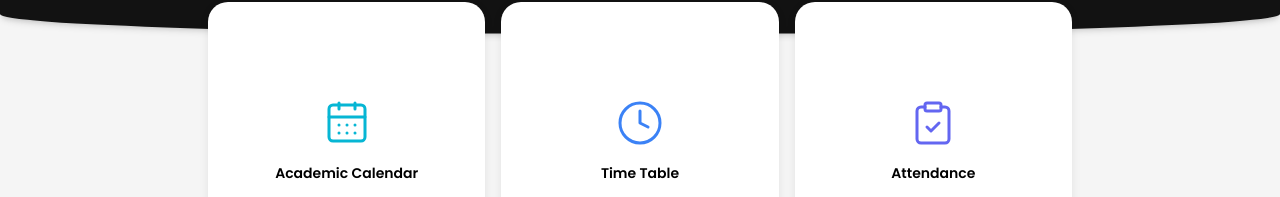
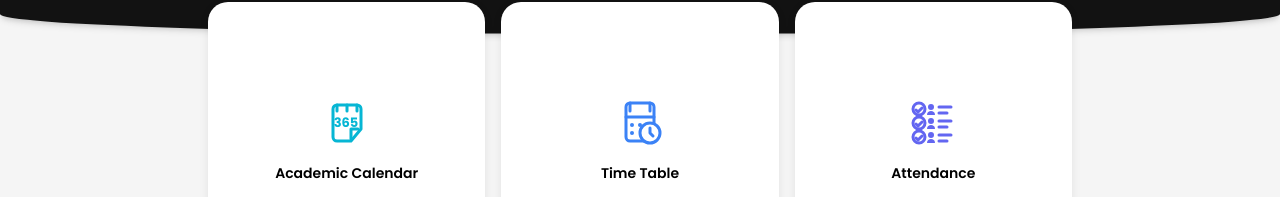
Before and after one commit to jatin8469/attendence-app, a React (Vite) app: page /dashboard in a window 1280 px wide. Shown: the part 226-423 px from the top of the page. Built offline with nearby package versions, Linux system fonts and the light colour scheme.

Commit message:
Create custom SVGs for first 3 cards to perfectly mirror the screenshot

```diff
--- /dev/null
+++ b/src/components/CustomIcons.jsx
@@ -0,0 +1,59 @@
+import React from 'react';
+
+export const AcademicCalendarIcon = ({ className, strokeWidth = 1.5 }) => (
+  <svg viewBox="0 0 24 24" fill="none" stroke="currentColor" strokeWidth={strokeWidth} strokeLinecap="round" strokeLinejoin="round" className={className}>
+    {/* Binder rings */}
+    <path d="M7 3v3M12 3v3M17 3v3" />
+    {/* Main outline with folded corner */}
+    <path d="M5 5a2 2 0 0 1 2-2h10a2 2 0 0 1 2 2v10l-5 6H7a2 2 0 0 1-2-2z" />
+    {/* Fold line */}
+    <path d="M14 15h3.5M14 15v5" />
+    {/* 365 Text */}
+    <text x="11.5" y="14" fontSize="6.5" fontFamily="Poppins, sans-serif" fontWeight="bold" textAnchor="middle" fill="currentColor" stroke="none">365</text>
+  </svg>
+);
+
+export const TimeTableIcon = ({ className, strokeWidth = 1.5 }) => (
+  <svg viewBox="0 0 24 24" fill="none" stroke="currentColor" strokeWidth={strokeWidth} strokeLinecap="round" strokeLinejoin="round" className={className}>
+    {/* Binder rings */}
+    <path d="M7 2v4M17 2v4" />
+    {/* Main outline */}
+    <path d="M5 4a2 2 0 0 1 2-2h10a2 2 0 0 1 2 2v15a2 2 0 0 1-2 2H7a2 2 0 0 1-2-2V4z" />
+    {/* Header line */}
+    <path d="M5 9h14" />
+    {/* Grid dots */}
+    <circle cx="8" cy="13" r="1" fill="currentColor" stroke="none" />
+    <circle cx="12" cy="13" r="1" fill="currentColor" stroke="none" />
+    <circle cx="8" cy="17" r="1" fill="currentColor" stroke="none" />
+    {/* Clock background to hide calendar lines */}
+    <circle cx="17" cy="17" r="5" fill="white" stroke="none" />
+    {/* Clock outline & hands */}
+    <circle cx="17" cy="17" r="5" fill="none" stroke="currentColor" />
+    <path d="M17 14.5v2.5l1.5 1.5" />
+  </svg>
+);
+
+export const AttendanceIcon = ({ className, strokeWidth = 1.5 }) => (
+  <svg viewBox="0 0 24 24" fill="none" stroke="currentColor" strokeWidth={strokeWidth} strokeLinecap="round" strokeLinejoin="round" className={className}>
+    {/* Row 1 */}
+    <circle cx="5" cy="5" r="3" />
+    <path d="M3.5 5.5l1 1 2-2" />
+    <circle cx="11" cy="4" r="1.5" fill="currentColor" stroke="none" />
+    <path d="M9 8c0-1.5 1-2 2-2s2 .5 2 2" fill="currentColor" stroke="none" />
+    <path d="M15 4h6M15 7h4" />
+
+    {/* Row 2 */}
+    <circle cx="5" cy="12" r="3" />
+    <path d="M3.5 12.5l1 1 2-2" />
+    <circle cx="11" cy="11" r="1.5" fill="currentColor" stroke="none" />
+    <path d="M9 15c0-1.5 1-2 2-2s2 .5 2 2" fill="currentColor" stroke="none" />
+    <path d="M15 11h6M15 14h4" />
+
+    {/* Row 3 */}
+    <circle cx="5" cy="19" r="3" />
+    <path d="M3.5 19.5l1 1 2-2" />
+    <circle cx="11" cy="18" r="1.5" fill="currentColor" stroke="none" />
+    <path d="M9 22c0-1.5 1-2 2-2s2 .5 2 2" fill="currentColor" stroke="none" />
+    <path d="M15 18h6M15 21h4" />
+  </svg>
+);
--- a/src/pages/Dashboard.jsx
+++ b/src/pages/Dashboard.jsx
@@ -19,11 +19,13 @@ import {
   Ticket
 } from 'lucide-react';
 
+import { AcademicCalendarIcon, TimeTableIcon, AttendanceIcon } from '../components/CustomIcons';
+
 const Dashboard = () => {
   const cards = [
-    { title: 'Academic Calendar', icon: CalendarDays, colorClass: 'text-cyan-500', linkTo: '/calendar' },
-    { title: 'Time Table', icon: Clock, colorClass: 'text-blue-500', linkTo: '/timetable' },
-    { title: 'Attendance', icon: ClipboardCheck, colorClass: 'text-indigo-500', linkTo: '/attendance' },
+    { title: 'Academic Calendar', icon: AcademicCalendarIcon, colorClass: 'text-cyan-500', linkTo: '/calendar' },
+    { title: 'Time Table', icon: TimeTableIcon, colorClass: 'text-blue-500', linkTo: '/timetable' },
+    { title: 'Attendance', icon: AttendanceIcon, colorClass: 'text-indigo-500', linkTo: '/attendance' },
     { title: 'LMS Dashboard', icon: BookOpen, colorClass: 'text-red-400', linkTo: '/lms' },
     { title: 'Announcement', icon: Megaphone, colorClass: 'text-blue-600', linkTo: '/announcements' },
     { title: 'Transport', icon: Bus, colorClass: 'text-yellow-500', linkTo: '/transport' },
```
